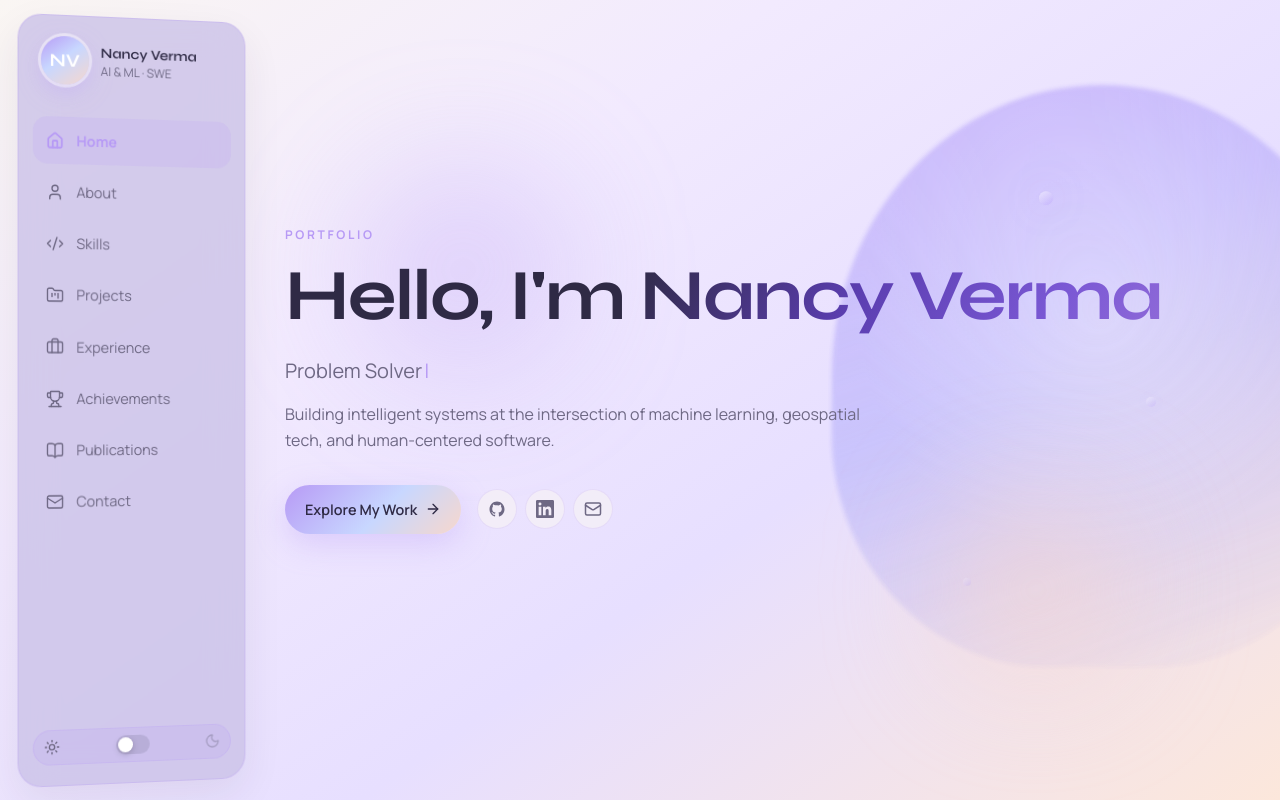
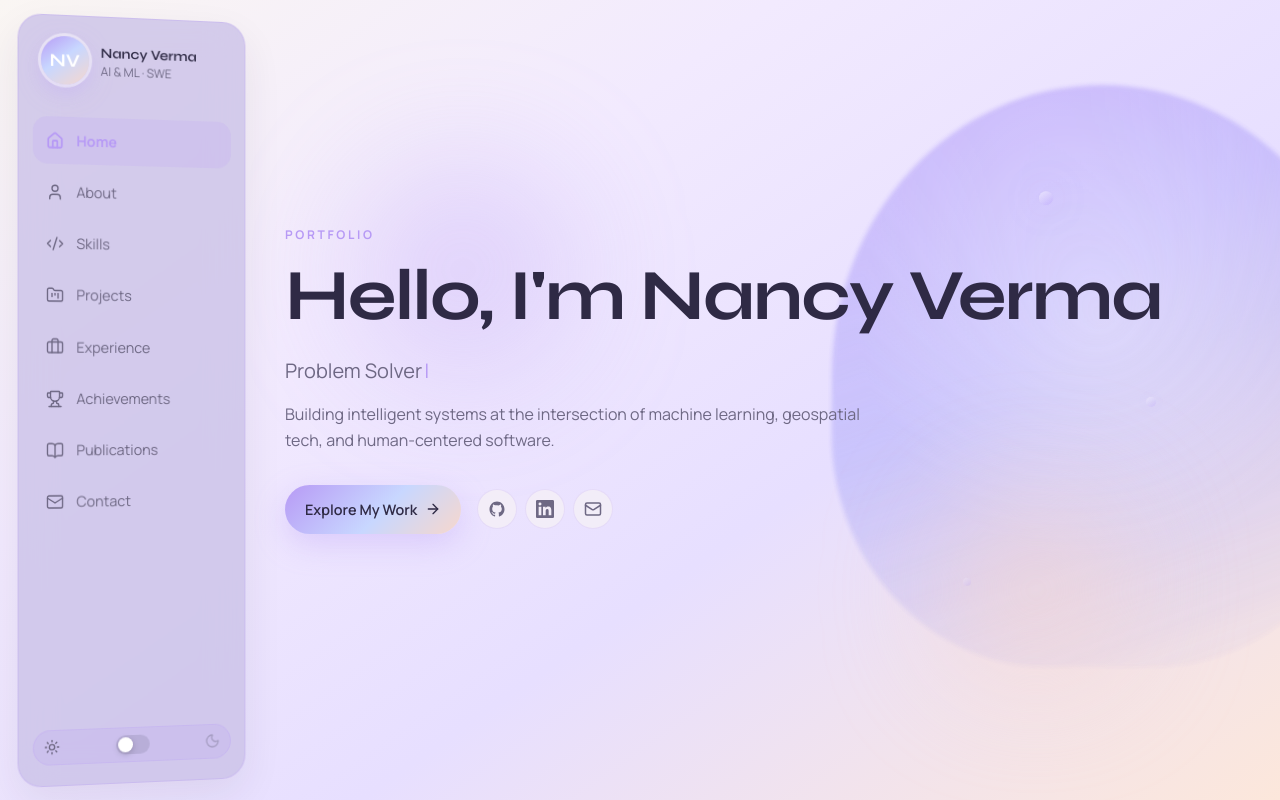
Before and after one commit to Nancy20052020/Portfolio_Nancy, a Next.js app: page / in a window 1280 px wide. Built offline with nearby package versions, Linux system fonts and the light colour scheme.

Commit message:
Fix dark-mode name rendering as solid color blocks
Replace fragile gradient text-clip styling with solid high-contrast
name colors so Nancy Verma stays readable in light and dark mode.

Co-authored-by: Nancy20052020 <Nancy20052020@users.noreply.github.com>

```diff
--- a/src/app/globals.css
+++ b/src/app/globals.css
@@ -472,26 +472,17 @@ body {
   color: #faf6f3;
 }
 
+/* Solid colors — gradient text-fill breaks into opaque blocks on mobile dark mode */
 .name-gradient {
-  background: linear-gradient(120deg, #2f2a45 0%, #5b3eb0 42%, #7a58d4 78%, #8f6ad8);
-  -webkit-background-clip: text;
-  background-clip: text;
   color: #2f2a45;
-  -webkit-text-fill-color: transparent;
-}
-
-@supports not ((-webkit-background-clip: text) or (background-clip: text)) {
-  .name-gradient {
-    color: #2f2a45;
-    -webkit-text-fill-color: #2f2a45;
-    background: none;
-  }
+  background: none;
+  -webkit-text-fill-color: currentColor;
 }
 
 [data-theme="dark"] .name-gradient {
-  background: linear-gradient(120deg, #d4c4ff 0%, #b79af5 40%, #c8d7ff 75%, #f7d7cc);
-  color: #faf6f3;
-  -webkit-text-fill-color: transparent;
+  color: #e8deff;
+  background: none;
+  -webkit-text-fill-color: currentColor;
 }
 
 .type-caret {
```
